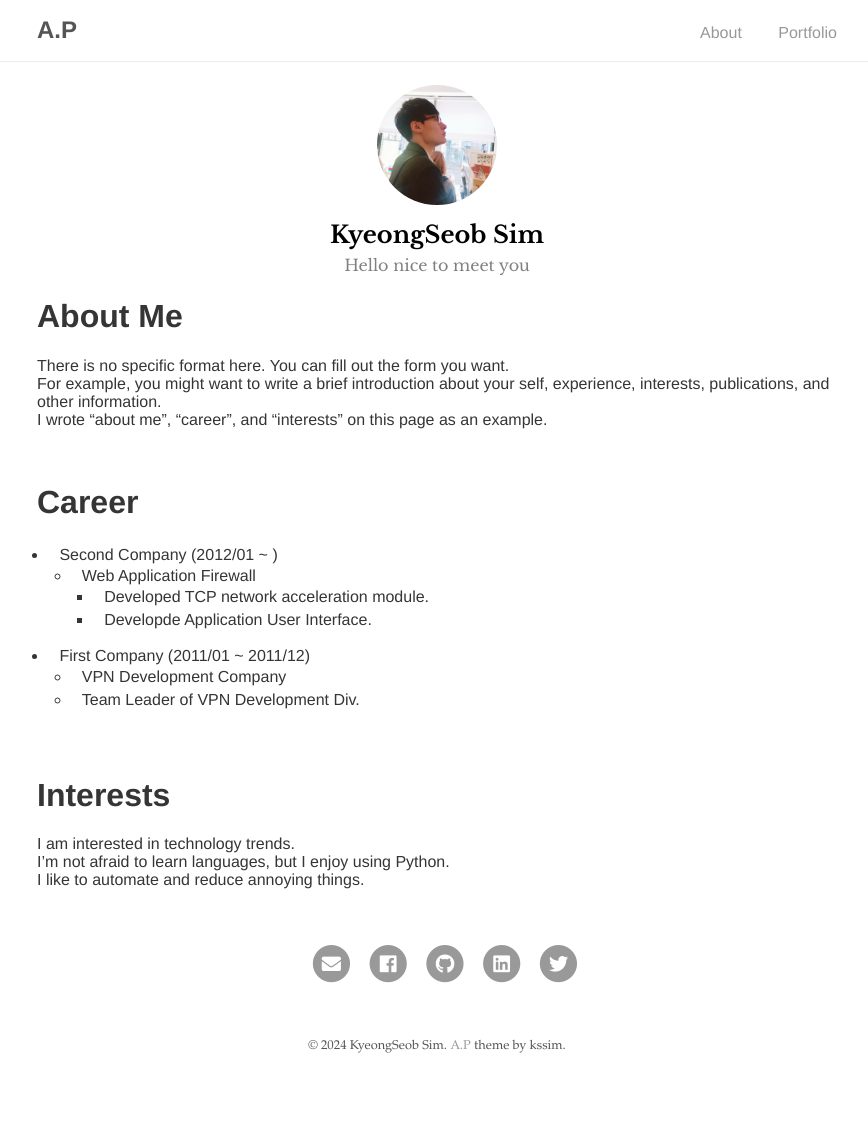
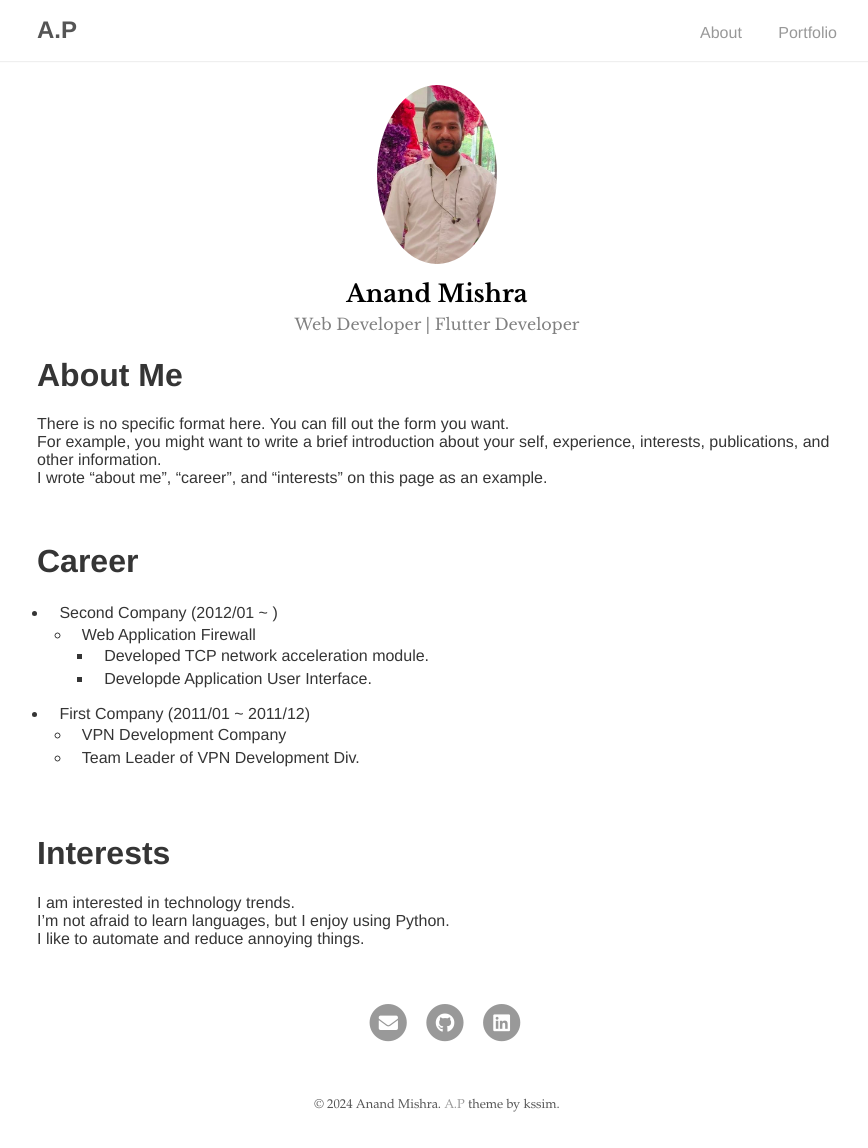
Before and after one commit to arixcod/portfolio1, a Jekyll site: the page built from index.md, in a window 1280 px wide. Shown: the whole page, without its empty margins (203-1071 px from the left). Built offline with Jekyll 4.4.1, drawn with Linux system fonts in a browser that asks for light colours; our own code applies the rules of GitHub Pages for plain Markdown files; before the commit the page ends 1089 px from its top, so only the background shows below that.

```diff
--- a/_config.yml
+++ b/_config.yml
@@ -1,15 +1,15 @@
 # Site settings
 title: A.P
 baseurl: "/portfolio1/"
-url: "https://kssim.github.io"
+url: "https://github.com/arixcod"
 google_analytics: # Tracking ID, e.g. "UA-000000-01"
 
 # Author
 author:
-  name: KyeongSeob Sim
-  desc: Hello nice to meet you
-  email: ksub0912@gmail.com
-  selfie: assets/img/profile.jpg
+  name: Anand Mishra
+  desc: Web Developer | Flutter Developer
+  email: info@arixpower.com
+  selfie: assets/img/me.jpeg
 
 # social
 social:
@@ -17,13 +17,13 @@
   behance:
   bitbucket:
   dribbble:
-  facebook: Test
+  facebook:
   flickr:
-  github: kssim
+  github: arixcod
   google_plus:
   instagram:
   keybase:
-  linkedin: https://www.linkedin.com/in/kssim/
+  linkedin: https://www.linkedin.com/in/anand-mishra-181591129/
   pinterest:
   reddit:
   soundcloud:
@@ -31,7 +31,7 @@
   steam:
   tumblr:
   gitlab:
-  twitter: Test
+  twitter:
   vimeo:
   wordpress:
   youtube:
```
Also changed, not shown: assets/img/me.jpeg (added), assets/img/profile.jpg (deleted).
